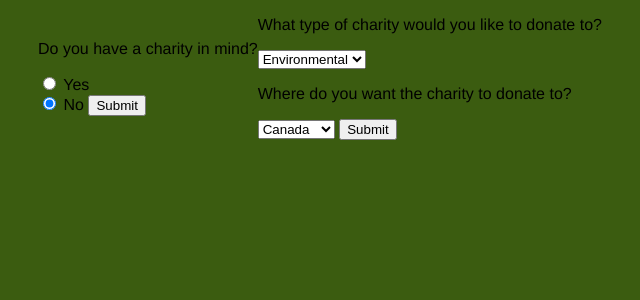
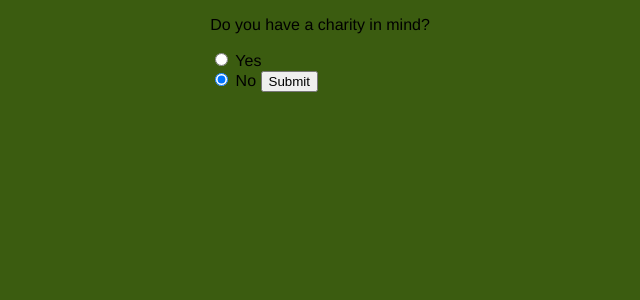
Before and after one commit to Jimmykhangnguyen/GenAI24, a Flask app: page /question in a window 1280 px wide. Shown: the top 300 px of the page, without its empty margins (320-960 px from the left). Run offline with Flask 3, Linux system fonts and the light colour scheme.

Commit message:
slight modifications, now the forms work

```diff
--- a/src/app.py
+++ b/src/app.py
@@ -1,6 +1,24 @@
 from flask import Flask, render_template, request
 
 app = Flask(__name__)
+
+charities = [
+    {
+        'name': 'Charity 1',
+        'type': 'Type 1',
+        'location': 'Location 1',
+    },
+    {
+        'name': 'Charity 2',
+        'type': 'Type 2',
+        'location': 'Location 2',
+    },
+    {
+        'name': 'Charity 3',
+        'type': 'Type 3',
+        'location': 'Location 3',
+    }
+]
 
 @app.route('/')
 @app.route('/home')
@@ -13,7 +31,17 @@
         return render_template('question.html')
     else:
         have_charity = request.form['have_charity']
-        return render_template('question.html', have_charity=have_charity)
+        return render_template('q2.html', have_charity=have_charity)
+
+
+@app.route('/q2', methods=['GET', 'POST'])
+def q2():
+    if request.method == 'GET':
+        return render_template('q2.html')
+    else:
+        charity_name = request.form['charity_name']
+
+        return render_template('q2.html', charity_name=charity_name)
 
 @app.route('/charity_info', methods=['GET', 'POST'])
 def charity_info():
@@ -21,6 +49,7 @@
         return render_template('charity_info.html')
     else:
         charity_name = request.form['charity_name']
+        # need to get other info from database/API
         return render_template('charity_info.html', charity_name=charity_name)
 
 
@@ -32,8 +61,7 @@
         charity_type = request.form['charities']
         charity_location = request.form['locations']
 
-        charity = [charity_type, charity_location]
-        return render_template('search_charities.html', charity=charity)
+        return render_template('search_charities.html', charity=[charity_type, charity_location], charities=charities)
 
 
 if __name__ == '__main__':
--- a/src/static/CSS/styles.css
+++ b/src/static/CSS/styles.css
@@ -29,3 +29,16 @@
     font-size: 17px;
     margin-bottom: -8px;
 }
+
+.charity-cards {
+    background-color: #FEFAE0;
+    border-radius: 10px;
+    padding: 20px;
+    margin: 20px;
+}
+
+.row {
+    display: flex;
+    flex-wrap: wrap;
+    justify-content: center;
+}
--- a/src/templates/question.html
+++ b/src/templates/question.html
@@ -1,13 +1,5 @@
-<!DOCTYPE html>
-<html lang="en">
-<head>
-    <meta charset="UTF-8">
-    <meta name="viewport" content="width=device-width, initial-scale=1.0">
-    <title>Document</title>
-    <link rel="stylesheet" href="static/CSS/styles.css">
-</head>
-<body>
-
+{% extends "base.html" %}
+{% block content %}
 <form action="/question" method="POST">
     <p>Do you have a charity in mind?</p>
     <input type="radio" id="yes" name="have_charity" value="Yes">
@@ -16,33 +8,4 @@
     <label for="no">No</label>
     <input type="submit" value="Submit">
 </form>
-
-    {% if have_charity == "Yes" %}
-
-    <form action="/charity_info" method="POST">
-        <p>What is the name of the charity?</p>
-        <input type="text" id="charity_name" name="charity_name">
-        <input type="submit" value="Submit">
-    </form>
-    {% else %}
-    <br>
-    <form action="/search_charities" method="POST">
-        <p>What type of charity would you like to donate to?</p>
-        <select name="charities" id="charities">
-            <option value="environmental">Environmental</option>
-            <option value="children">Children's</option>
-            <option value="animal">Animal</option>
-            <option value="human_rights">Human Rights</option>
-        </select>
-        <p>Where do you want the charity to donate to?</p>
-        <select name="locations" id="locations">
-            <option value="canada">Canada</option>
-            <option value="united_states">USA</option>
-            <option value="germany">Germany</option>
-            <option value="united_kingdom">UK</option>
-        </select>
-        <input type="submit" value="Submit">
-    </form>
-    {% endif %}
-</body>
-</html>
+{% endblock %}
```
Also changed, not shown: src/templates/q2.html (added, +32 -0 lines), src/templates/search_charities.html (+13 -0 lines). Lines whose indentation alone changed are shown as unchanged.
